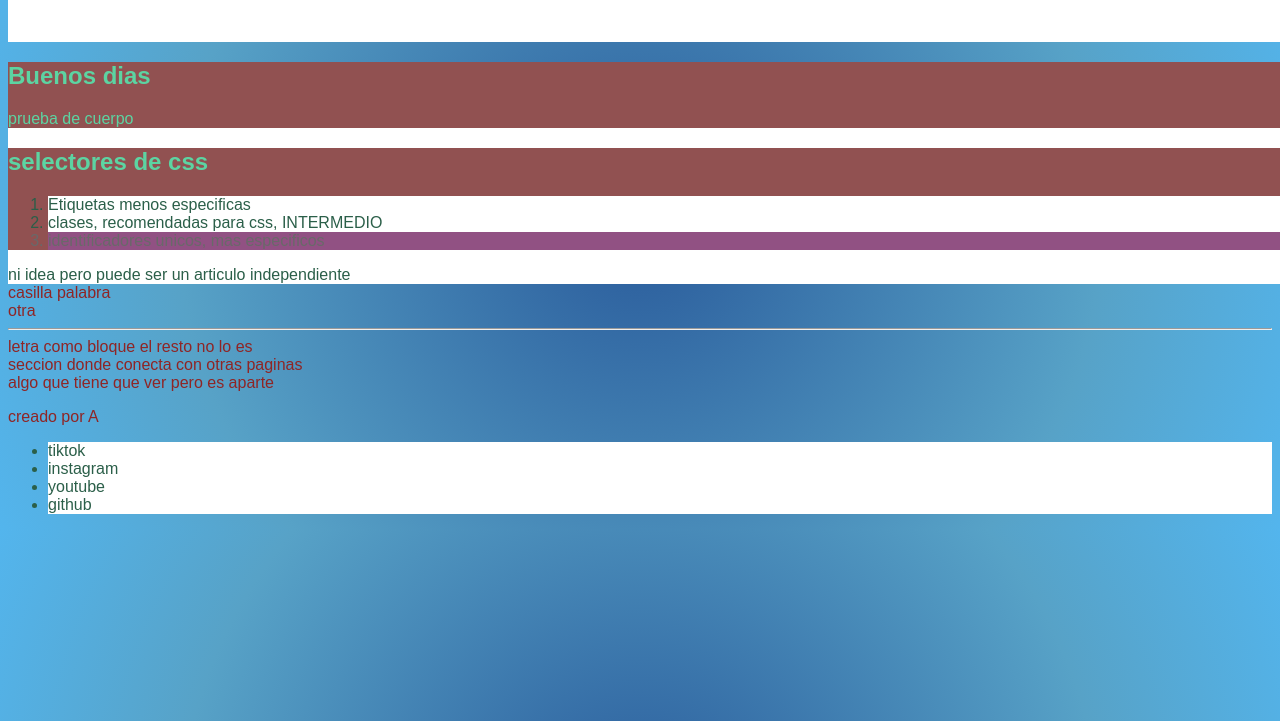
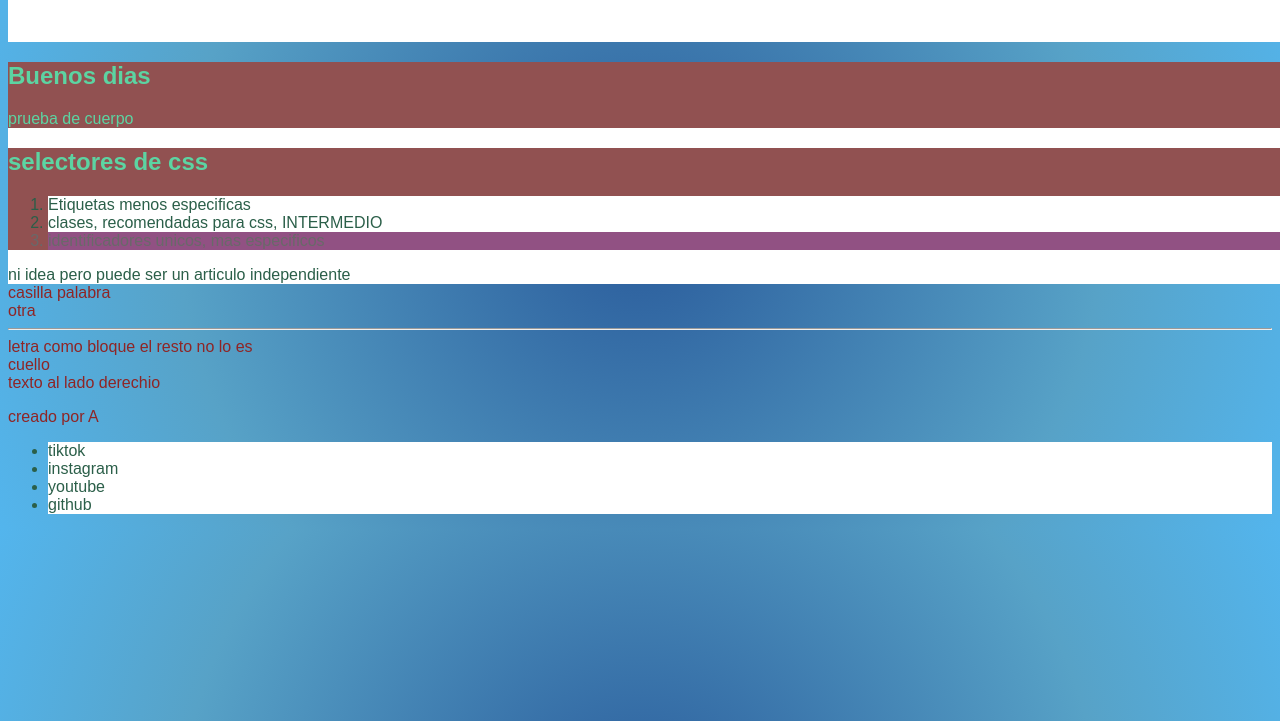
Before and after one commit to paloma70/proyect, a plain HTML site: page HTML/semantica.html in a window 1280 px wide. Shown: the part 79-800 px from the top of the page. Drawn offline with Linux system fonts and the light colour scheme.

Commit message:
last uptade

```diff
--- a/HTML/semantica.html
+++ b/HTML/semantica.html
@@ -39,8 +39,8 @@
    <span>otra</span>
    <hr />
    <div>letra como bloque el resto no lo es</div>
-   <nav>seccion donde conecta con otras paginas</nav>
-   <aside>algo que tiene que ver pero es aparte</aside>
+   <nav>cuello</nav>
+   <aside>texto al lado derechio</aside>
    <!--pie de pagina-->
    <footer>
     <p>creado por A</p>
```
